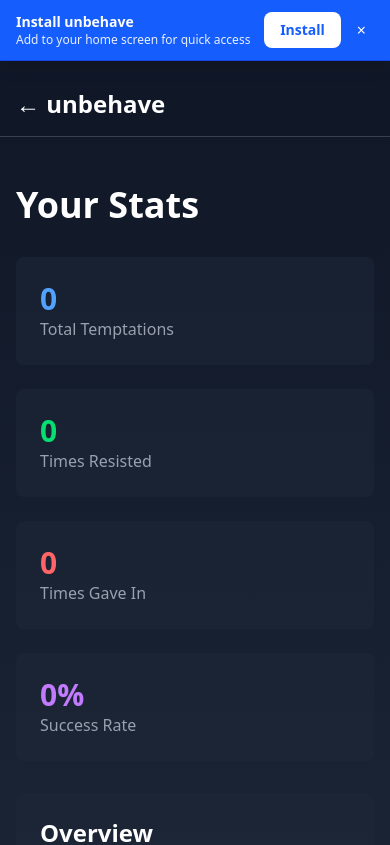
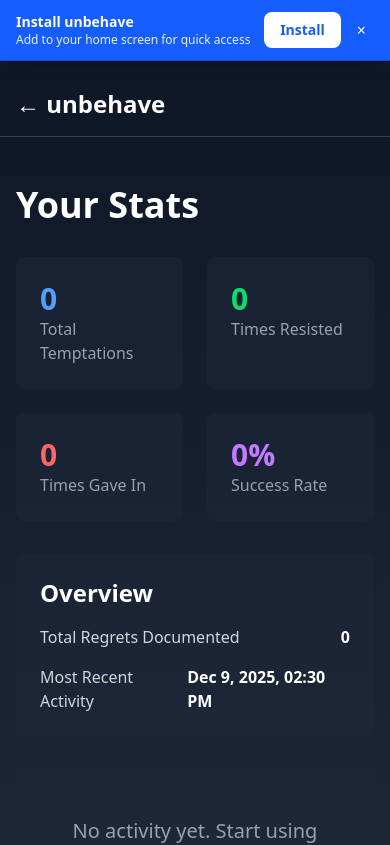
Before and after one commit to c31io/unbehave, a SvelteKit app: page /stats in a window 390 px wide. Shown: the top 845 px of the page. Built offline with nearby package versions, Linux system fonts and the light colour scheme.

Commit message:
fix: Stats layout

```diff
--- a/src/routes/stats/+page.svelte
+++ b/src/routes/stats/+page.svelte
@@ -24,7 +24,7 @@
 		<div class="mx-auto max-w-4xl">
 			<h1 class="mb-8 text-4xl font-bold">Your Stats</h1>
 
-			<div class="mb-8 grid gap-6 md:grid-cols-2 lg:grid-cols-4">
+			<div class="mb-8 grid grid-cols-2 gap-6 lg:grid-cols-4">
 				<div class="rounded-lg bg-gray-800/50 p-6">
 					<div class="text-3xl font-bold text-blue-400">{appState.stats.totalTemptations}</div>
 					<div class="text-gray-400">Total Temptations</div>
```
